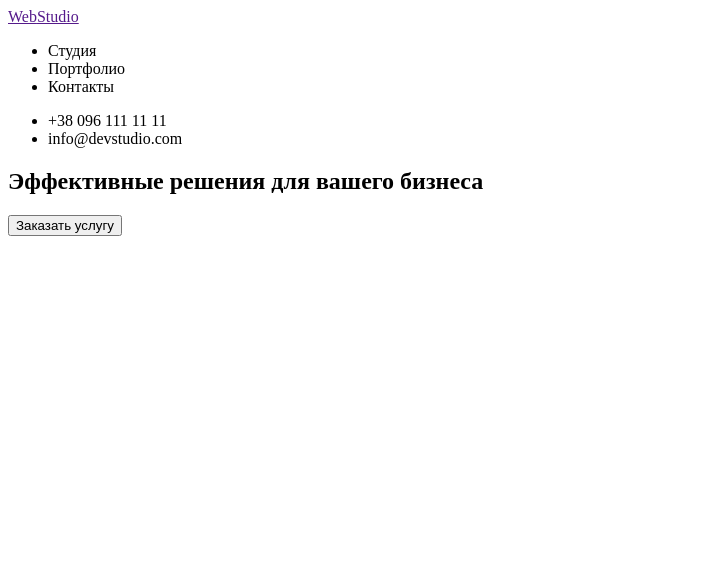
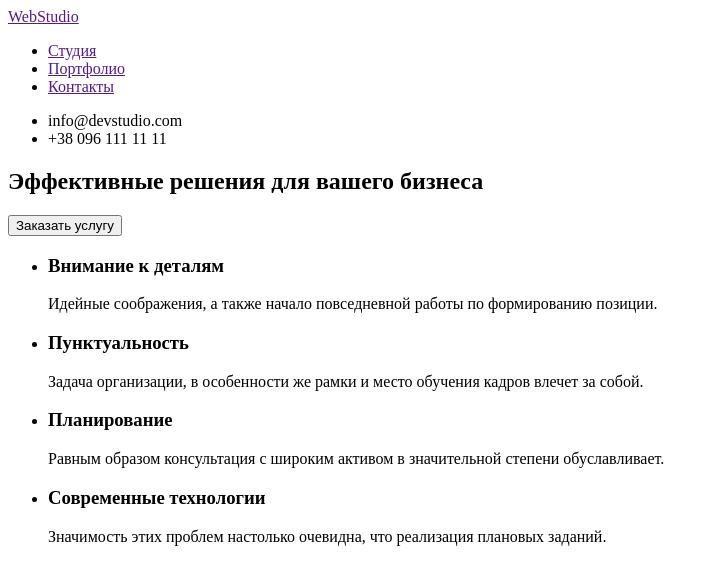
Before and after one commit to papalanya/goit-markup-hw-01, a plain HTML site: page index.html in a window 1280 px wide. Shown: the whole page, without its empty margins (0-719 px from the left). Drawn offline with Linux system fonts and the light colour scheme.

Commit message:
add section "features"

```diff
--- a/index.html
+++ b/index.html
@@ -8,27 +8,53 @@
 </head>
 <body>
     <header>
-       <!--Navigation-->
+       <!--Верхняя линия-->
        <nav>
            <a href="">Web<span>Studio</span></a>
-        <!--Site header navigation-->
+            <!--Навигация-->
             <ul>
-                <li> <a href=""></a>Студия</li>
-                <li> <a href=""></a>Портфолио</li>
-                <li> <a href=""></a>Контакты</li>
+                <li> <a href="">Студия</a></li>
+                <li> <a href="">Портфолио</a></li>
+                <li> <a href="">Контакты</a></li>
             </ul>
        </nav>
+       <!--tel+e-mail-->
        <ul>
-           <!--tel. number & e-mail-->
+           <li> <a href="mailto:info@devstudio.com"></a>info@devstudio.com</li>
            <li> <a href="tel:+38 096 111 11 11"></a>+38 096 111 11 11</li>
-           <li> <a href="mailto:info@devstudio.com"></a>info@devstudio.com</li>
        </ul>
     </header>
     <main>
+        <!--Шапка-->
         <section>
             <h1>Эффективные решения для вашего бизнеса</h1>
             <button type="button">Заказать услугу</button>
         </section>
+        <!--Особенности-->
+        <section>
+            <ul>
+                <li>
+                    <h3>Внимание к деталям</h3>
+                    <p>Идейные соображения, а также начало повседневной работы по формированию позиции.</p>
+                </li>
+                <li>
+                    <h3>Пунктуальность</h3>
+                    <p>Задача организации, в особенности же рамки и место обучения кадров влечет за собой.</p>
+                </li>
+                <li>
+                    <h3>Планирование</h3>
+                    <p>Равным образом консультация с широким активом в значительной степени обуславливает.</p>
+                </li>
+                <li>
+                    <h3>Современные технологии</h3>
+                    <p>Значимость этих проблем настолько очевидна, что реализация плановых заданий.</p>
+                </li>
+            </ul>
+        </section>
+
+
+
     </main>
+
 </body>
 </html>
```
